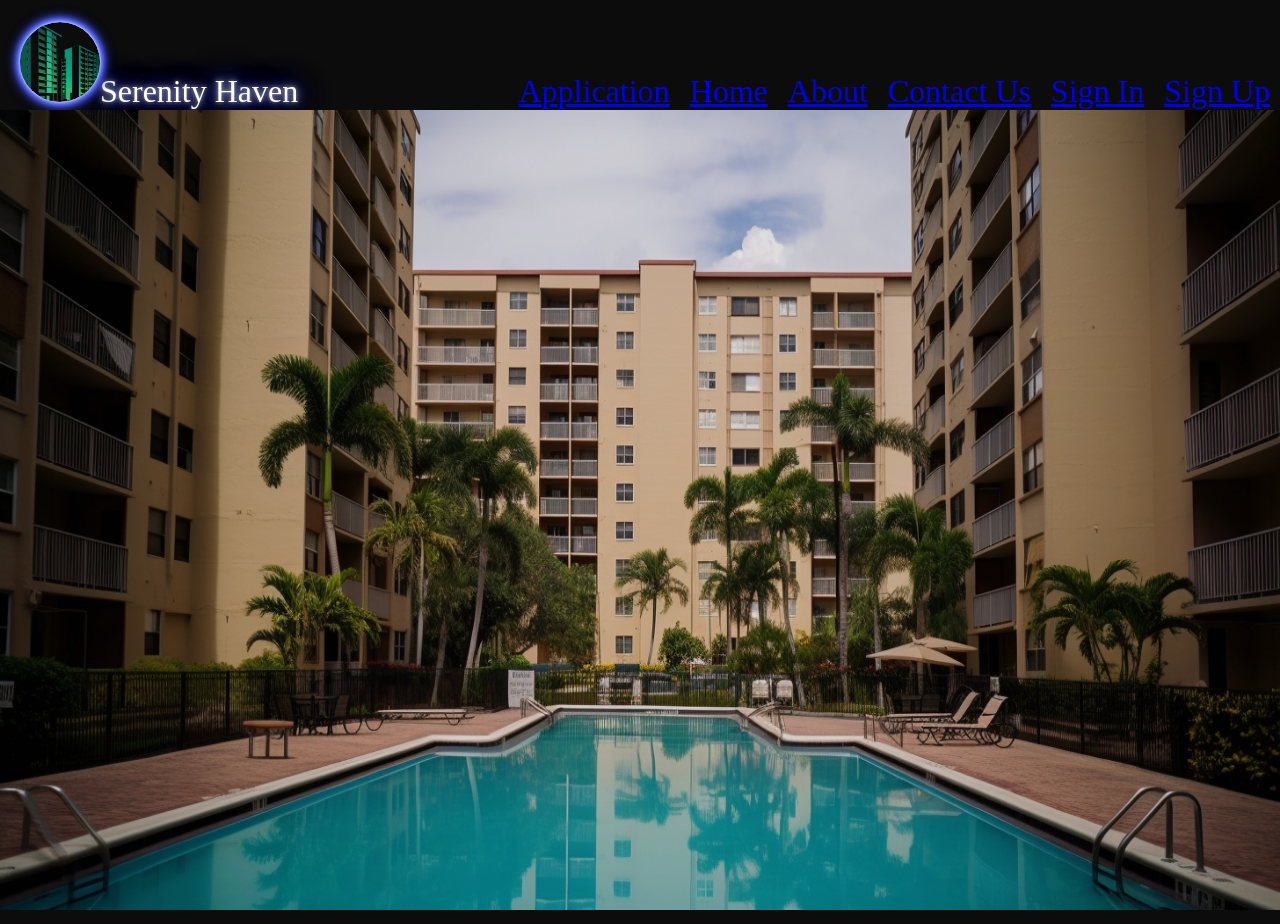
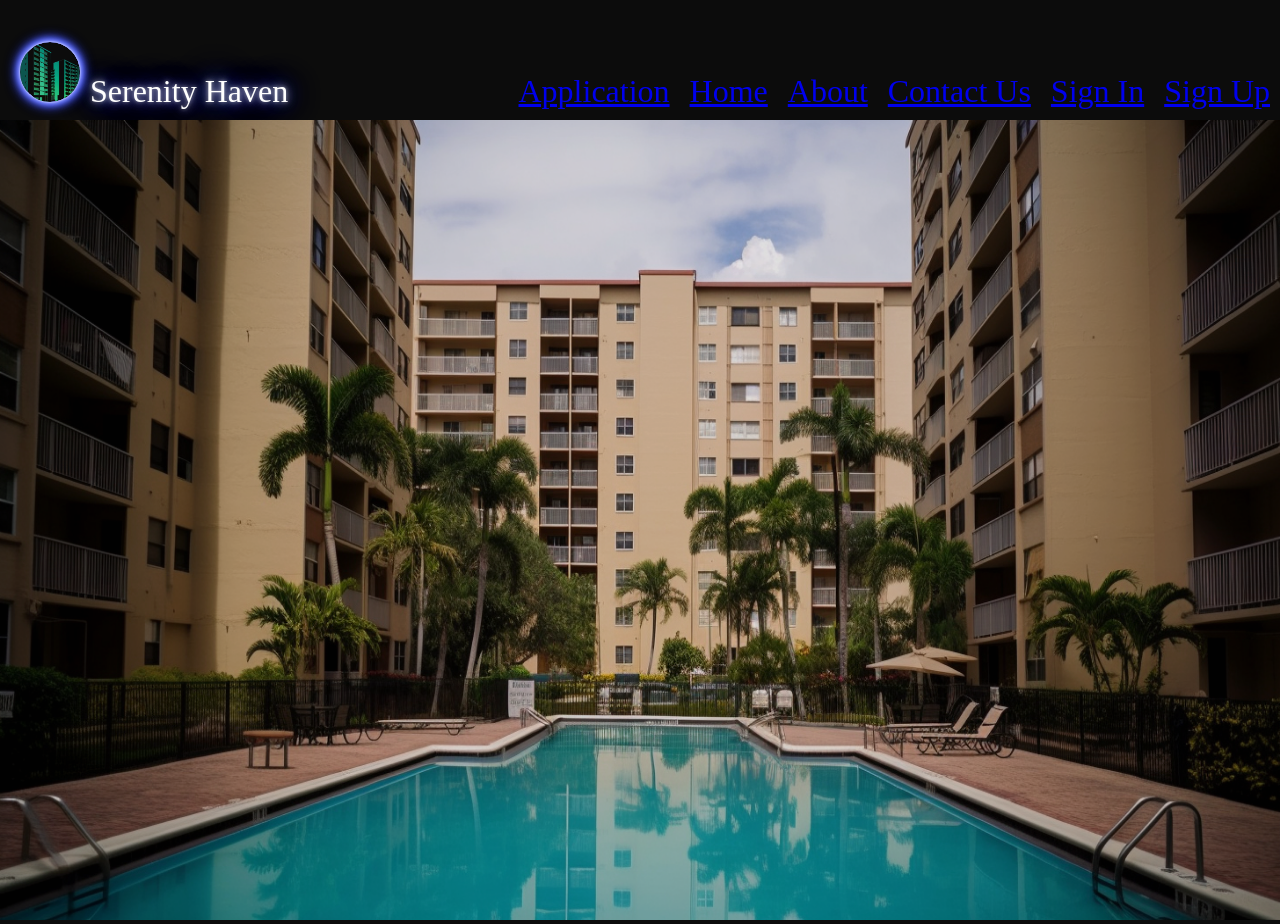
Before and after one commit to fabien1313/serenityhaven, a React (Vite) app in the folder client/: page / in a window 1280 px wide. Built offline with nearby package versions, Linux system fonts and the light colour scheme; a web font is replaced by a local one.

Commit message:
fixed logo size

```diff
--- a/client/src/components/Header/Header.jsx
+++ b/client/src/components/Header/Header.jsx
@@ -8,11 +8,13 @@ const Logo = styled.div`
   font-size: 2rem;
   justify-content: space-between;
   height: 110px;
+  margin-bottom: 10px;
   }
   .logoTitle {
     display: flex;
     align-items: flex-end;
     padding-left: 20px;
+    gap: 10px;
   }
   .logoTitle img {
     border-radius: 50%;
@@ -28,8 +30,8 @@ const Logo = styled.div`
   }
   img {
     position:relative;
-    width: 80px;
-    height: 80px;
+    width: 60px;
+    height: 60px;
   }
   .title {
   color: white;
```
